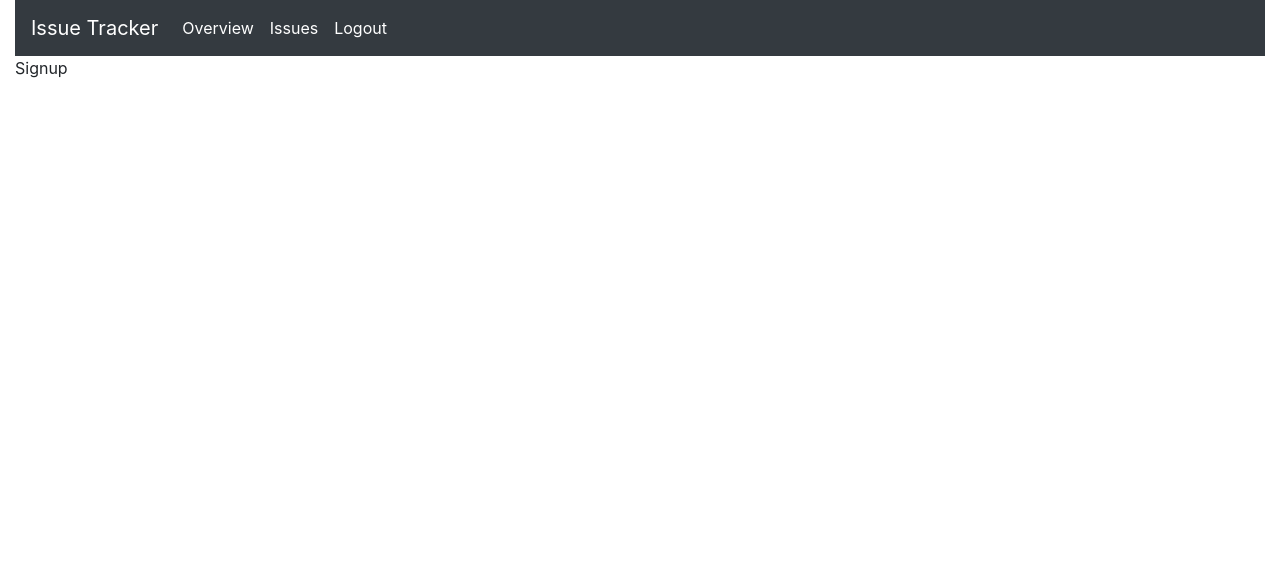
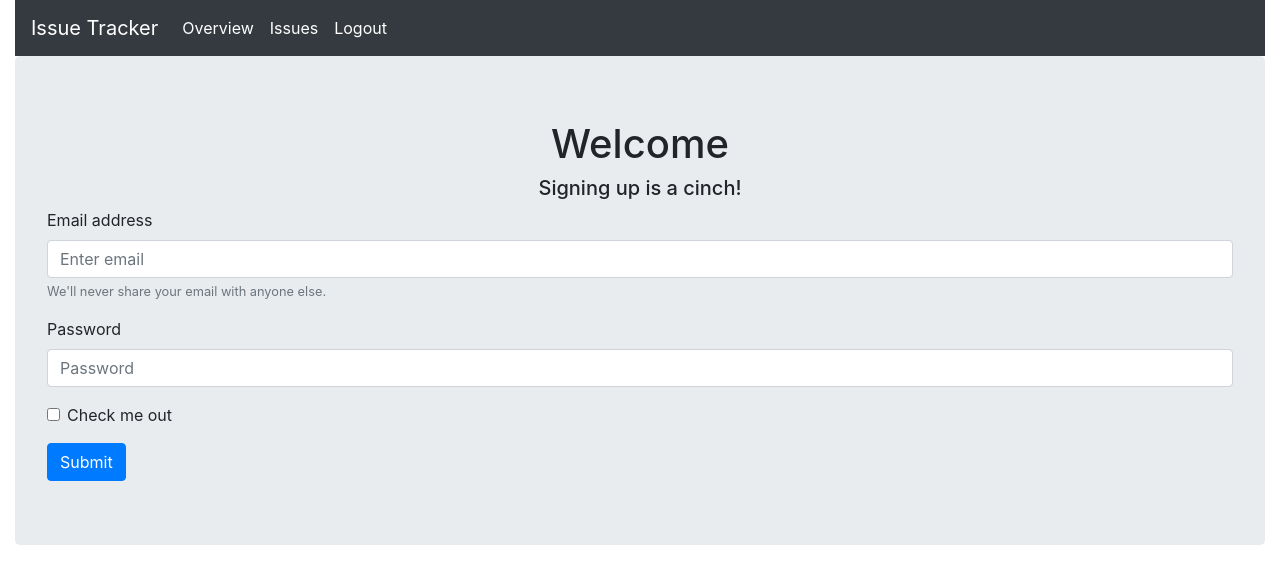
Before and after one commit to Paul---/tracker, a React (Create React App) app: page /signup in a window 1280 px wide. Shown: the top 584 px of the page. Built offline with nearby package versions, Linux system fonts and the light colour scheme.

Commit message:
add signup routing and page additions

```diff
--- a/src/App.js
+++ b/src/App.js
@@ -1,11 +1,12 @@
 import React from 'react';
 import './App.css';
 import { Switch, Route } from 'react-router-dom';
+import Container from 'react-bootstrap/Container';
 
 import Header from '../src/components/Header/Header';
 import HomePage from '../src/pages/HomePage/HomePage';
 import WelcomePage from '../src/pages/WelcomePage/WelcomePage';
-import SignupPage from '../src/pages/Signup/Signup';
+import SignupPage from './pages/SignupPage/SignupPage';
 import LoginPage from '../src/pages/LoginPage/LoginPage';
 import NotFoundPage from '../src/pages/NotFoundPage/NotFoundPage';
 import OverviewPage from '../src/pages/OverviewPage/OverviewPage';
@@ -13,7 +14,7 @@ import IssuesPage from '../src/pages/IssuesPage/IssuesPage';
 
 function App() {
   return (
-    <div className='container-fluid'>
+    <Container fluid>
       <Header />
       <Switch>
         <Route path="/home">
@@ -38,7 +39,7 @@ function App() {
           <NotFoundPage />
         </Route>
       </Switch>
-    </div>
+    </Container>
   );
 }
 
--- a/src/components/Login/Login.jsx
+++ b/src/components/Login/Login.jsx
@@ -0,0 +1,27 @@
+import React from 'react';
+import { Form, Button } from 'react-bootstrap';
+
+export default function Login() {
+  return (
+    <Form>
+      <Form.Group controlId='formBasicEmail'>
+        <Form.Label>Email address</Form.Label>
+        <Form.Control type='email' placeholder='Enter email' />
+        <Form.Text className='text-muted'>
+          We'll never share your email with anyone else.
+        </Form.Text>
+      </Form.Group>
+
+      <Form.Group controlId='formBasicPassword'>
+        <Form.Label>Password</Form.Label>
+        <Form.Control type='password' placeholder='Password' />
+      </Form.Group>
+      <Form.Group controlId='formBasicCheckbox'>
+        <Form.Check type='checkbox' label='Check me out' />
+      </Form.Group>
+      <Button variant='primary' type='submit'>
+        Submit
+      </Button>
+    </Form>
+  );
+}
--- a/src/pages/LoginPage/LoginPage.jsx
+++ b/src/pages/LoginPage/LoginPage.jsx
@@ -1,35 +1,27 @@
 import React from 'react';
-import Form from 'react-bootstrap/Form';
-import { Button, Jumbotron } from 'react-bootstrap';
+import Login from '../../components/Login/Login';
+import { Button, Jumbotron, Container } from 'react-bootstrap';
 
 export default function LoginPage() {
   return (
-    <Jumbotron style={styles}>
-      <Form>
-        <Form.Group controlId='formBasicEmail'>
-          <Form.Label>Email address</Form.Label>
-          <Form.Control type='email' placeholder='Enter email' />
-          <Form.Text className='text-muted'>
-            We'll never share your email with anyone else.
-          </Form.Text>
-        </Form.Group>
-
-        <Form.Group controlId='formBasicPassword'>
-          <Form.Label>Password</Form.Label>
-          <Form.Control type='password' placeholder='Password' />
-        </Form.Group>
-        <Form.Group controlId='formBasicCheckbox'>
-          <Form.Check type='checkbox' label='Check me out' />
-        </Form.Group>
-        <Button variant='primary' type='submit'>
-          Submit
-        </Button>
-      </Form>
+    <Jumbotron style={styles.jumbotron}>
+      <Container style={styles.headerSection} className='container-fluid'>
+        <h1>Welcome</h1>
+        <h3>Please Sign In</h3>
+      </Container>
+      <Login />
     </Jumbotron>
   );
 }
 
 const styles = {
-  marginLeft: 'auto',
-  marginRight: 'auto'
+  jumbotron: {
+    marginLeft: 'auto',
+    marginRight: 'auto'
+  },
+  headerSection: {
+    display: 'flex',
+    flexDirection:'column',
+    alignItems: 'center'
+  }
 };
--- a/src/pages/Signup/Signup.jsx
+++ /dev/null
@@ -1,5 +0,0 @@
-import React from 'react'
-
-export default function Signup() {
-  return <div>Signup</div>;
-}
--- /dev/null
+++ b/src/pages/SignupPage/SignupPage.jsx
@@ -0,0 +1,25 @@
+import React from 'react';
+import Login from '../../components/Login/Login';
+import { Container, Jumbotron } from 'react-bootstrap';
+
+export default function SignupPage() {
+  return (
+    <Jumbotron>
+      <Container>
+        <div style={styles.container}>
+          <h1>Welcome</h1>
+          <h5>Signing up is a cinch!</h5>
+        </div>
+      </Container>
+      <Login />
+    </Jumbotron>
+  );
+}
+
+const styles = {
+  container: {
+    display: 'flex',
+    flexDirection: 'column',
+    alignItems: 'center'
+  }
+};
--- a/src/pages/WelcomePage/WelcomePage.jsx
+++ b/src/pages/WelcomePage/WelcomePage.jsx
@@ -1,18 +1,18 @@
 import React from 'react';
-import { Button, Jumbotron } from 'react-bootstrap';
+import { Button, Jumbotron, Container } from 'react-bootstrap';
 import { Link } from 'react-router-dom';
 
 export default function WelcomePage() {
   return (
     <Jumbotron>
-      <h1>Hello, world!</h1>
+      <h1>Super Awesome Simple Issue Tracker</h1>
       <p>
         This is a simple issue tracking system, a simple way of keeping track of
         issues as they arise and making sure they get addressed. This system
         makes it easy for your users to notify the appropriate person of each
         issue and provides a reliable ticket model for getting thigs done.
       </p>
-      <div className='container' style={styles.container}>
+      <Container fluid style={styles.container}>
         <Link to={'/login'}>
           <Button style={styles.button} variant='primary'>
             I already have an account
@@ -23,7 +23,7 @@ export default function WelcomePage() {
             I need to create an account
           </Button>
         </Link>
-      </div>
+      </Container>
     </Jumbotron>
   );
 }
```
